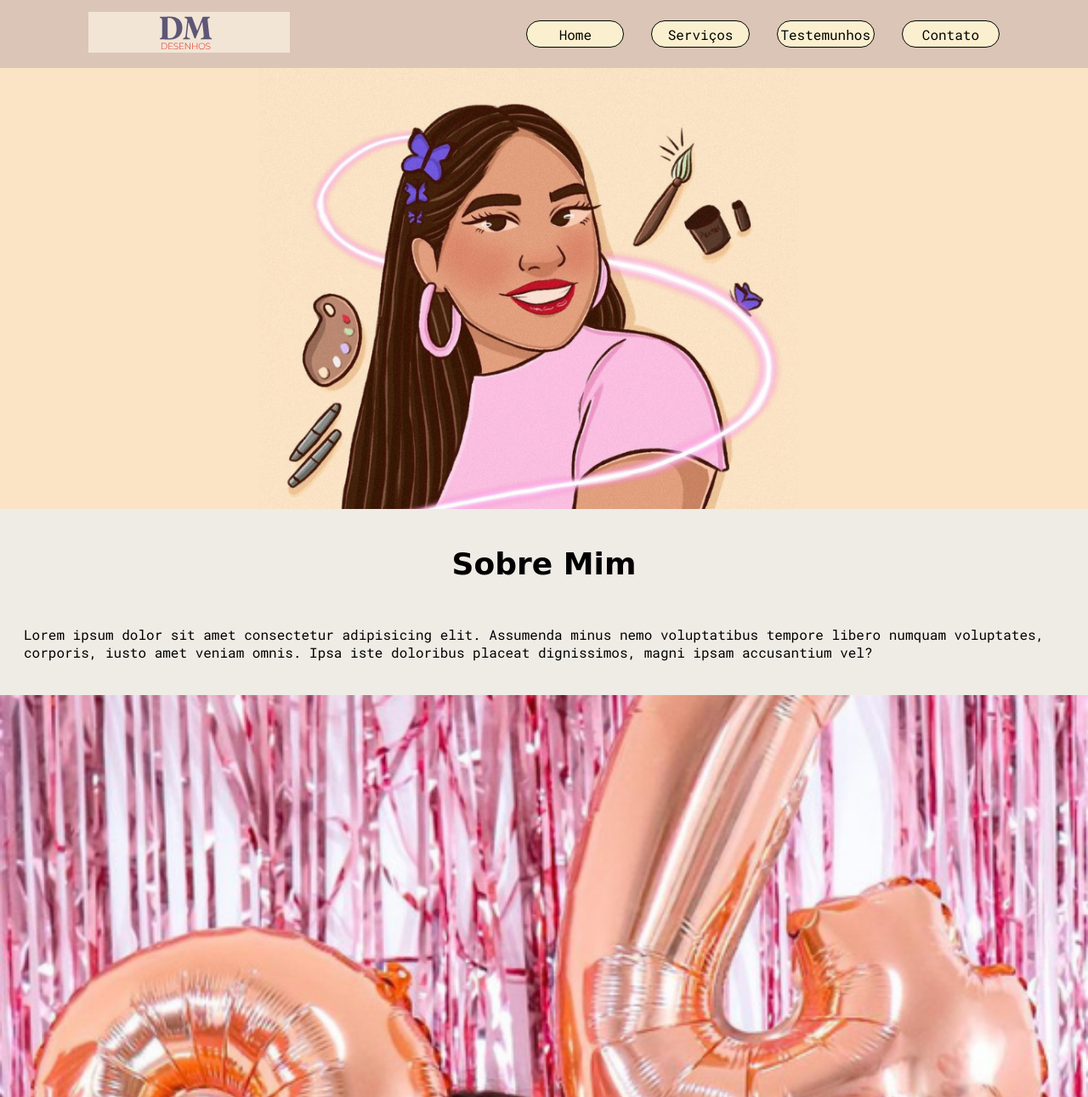
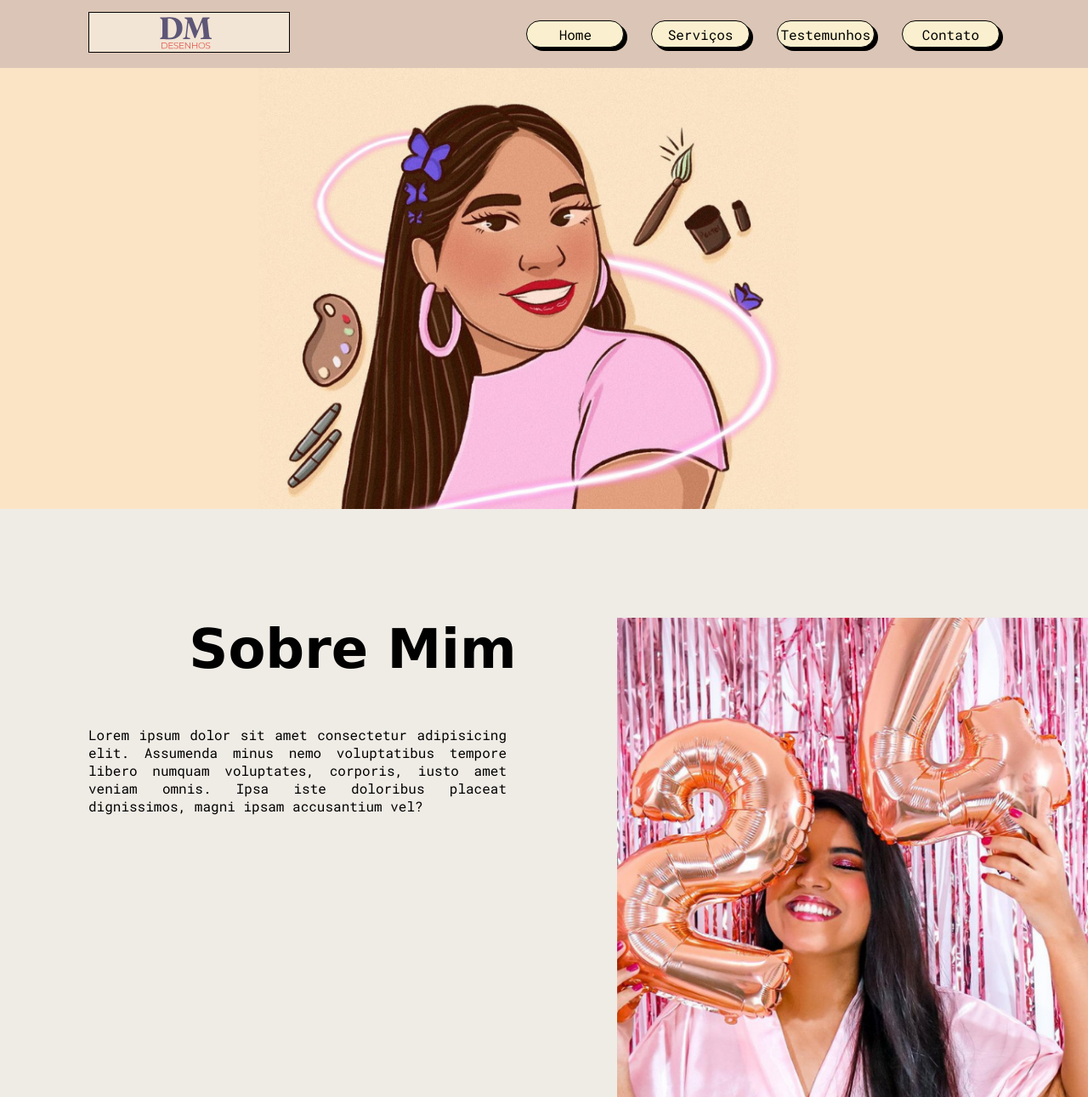
Before and after one commit to nilberm/DM-WebSite, a plain HTML site: page index.html in a window 1280 px wide. Shown: the top 1291 px of the page at 85% size. Drawn offline with Linux system fonts and the light colour scheme; a web font is replaced by a local one.

Commit message:
menu animation and about me section desktop

```diff
--- a/assets/css/style.css
+++ b/assets/css/style.css
@@ -28,6 +28,8 @@ body {
 
 #logo img {
   width: 14.81rem;
+  cursor: pointer;
+  border: 1.5px solid #000;
 }
 
 #menu {
@@ -196,3 +198,70 @@ section #img-about img {
   text-align: center;
   margin: 1.75rem 0 7rem 0;
 }
+
+/* ---------- Desktop Version --------------- */
+
+@media (min-width: 900px) {
+  /* ---------- Menu --------------- */
+
+  #menu li {
+    box-shadow: 4px 4px;
+    position: relative;
+    cursor: pointer;
+  }
+  #menu li:hover {
+    animation-name: button;
+    animation-duration: 1s;
+    animation-iteration-count: infinite;
+    animation-direction: alternate;
+    animation-timing-function: ease-in-out;
+  }
+
+  @keyframes button {
+    0% {
+      transform: scale(1);
+    }
+    100% {
+      transform: scale(1.1);
+    }
+  }
+  /* ---------- Image Home --------------- */
+
+  #img-home img {
+    width: 100%;
+  }
+
+  /* ------------ About Me -----------*/
+
+  #about {
+    display: flex;
+    margin: 7.8rem 0 0 0;
+  }
+  section #text-about {
+    margin: 0 0 0 6.5rem;
+    width: 50%;
+  }
+  #text-about h1 {
+    font-size: 4rem;
+  }
+  #text-about p {
+    margin-right: 8.125rem;
+    text-align: justify;
+  }
+
+  section #img-about {
+    position: relative;
+  }
+  section #img-about::after {
+    content: "";
+    height: 100%;
+    width: 100%;
+    position: absolute;
+    background: #fadbcf;
+    top: 3%;
+    left: 3%;
+    z-index: -1;
+  }
+
+  /* ------------ Services -----------*/
+}
```
Also changed, not shown: README.md.
